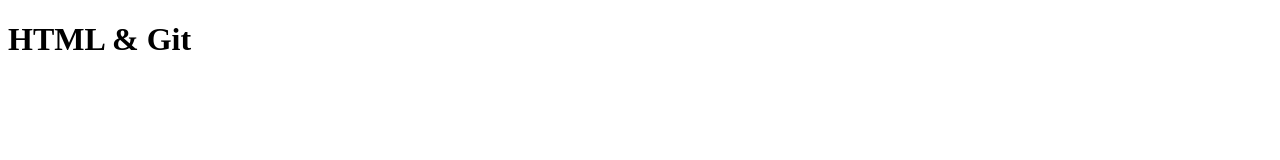
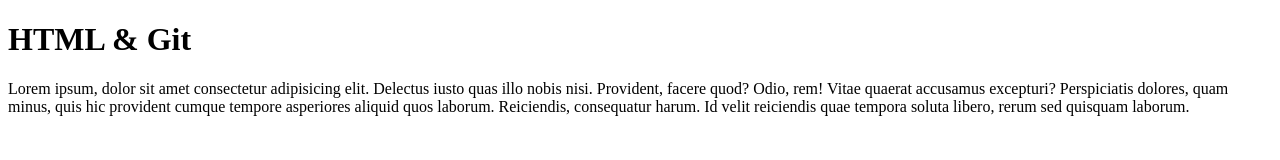
Before and after one commit to timmyproofficial/learning-git, a plain HTML site: page index.html in a window 1280 px wide. Drawn offline with Linux system fonts and the light colour scheme.

Commit message:
Add a paragraph to the code

```diff
--- a/index.html
+++ b/index.html
@@ -7,5 +7,13 @@
   </head>
   <body>
     <h1>HTML & Git</h1>
+    <p>
+      Lorem ipsum, dolor sit amet consectetur adipisicing elit. Delectus iusto
+      quas illo nobis nisi. Provident, facere quod? Odio, rem! Vitae quaerat
+      accusamus excepturi? Perspiciatis dolores, quam minus, quis hic provident
+      cumque tempore asperiores aliquid quos laborum. Reiciendis, consequatur
+      harum. Id velit reiciendis quae tempora soluta libero, rerum sed quisquam
+      laborum.
+    </p>
   </body>
 </html>
```
